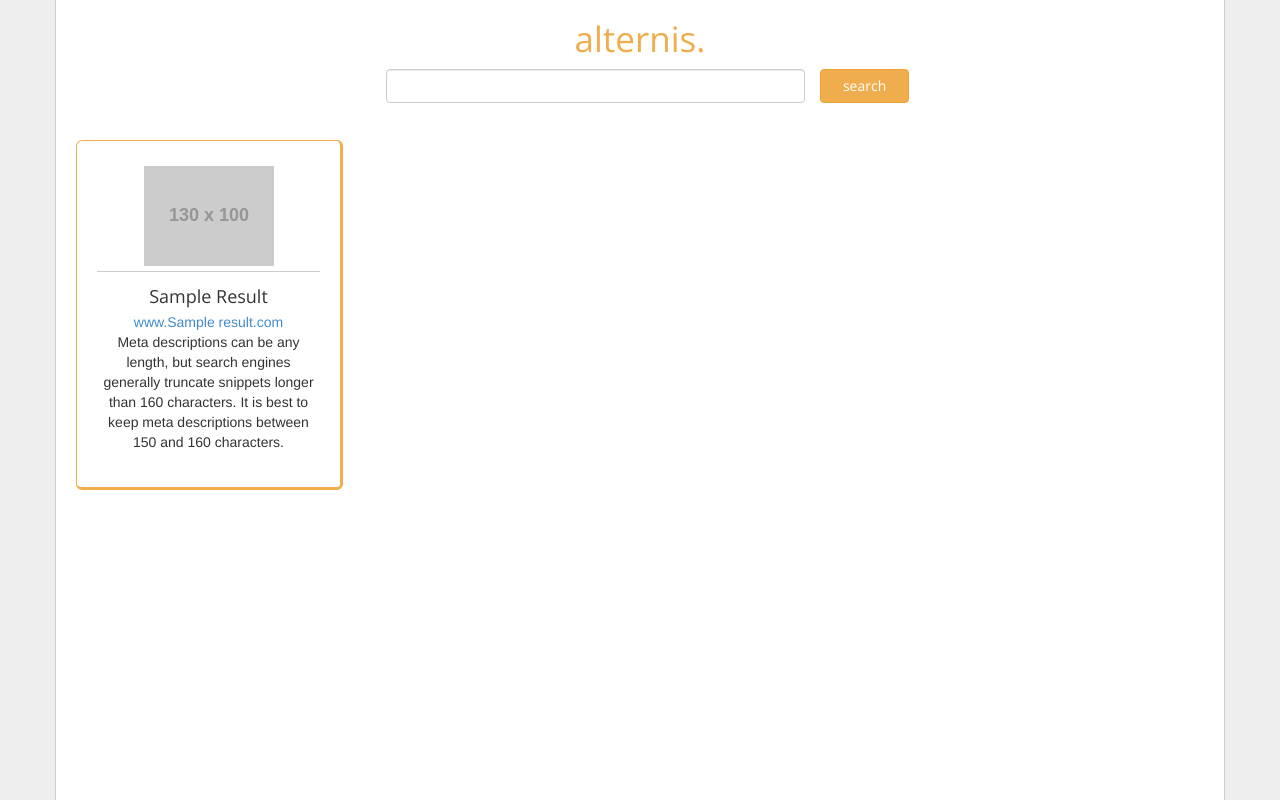
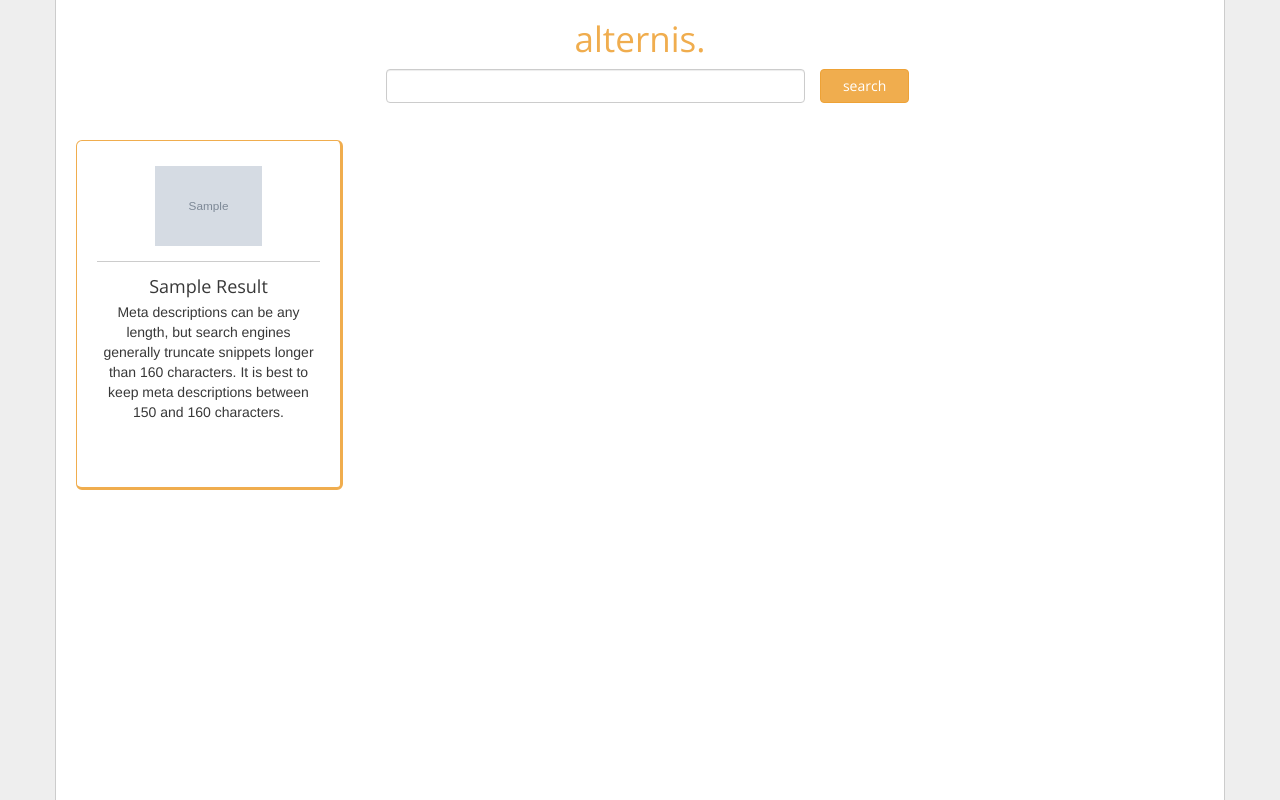
Before and after one commit to shahpranjal/alternis, a Django app: template templates/alternis/results.html in a window 1280 px wide. Run offline with Django 3.2, Linux system fonts and the light colour scheme; tables that the repository leaves empty hold one stand-in row (values such as "Sample post"); the template is opened without the code that fills it: values that come from a table or form of the project are taken from there, most other values are stand-ins (such as "Sample title", 1, 10 or a date in 2020); grey boxes marked "Sample" are stand-in pictures; grey boxes labelled with a size stand in for pictures from a placeholder-image service; some libraries are stand-ins or nearby versions.

Commit message:
getttttin close

```diff
--- a/static/alternis/css/style.css
+++ b/static/alternis/css/style.css
@@ -30,6 +30,7 @@ body {
   width: 100%;
   height: 120px;
   transition: all 0.3s ease-out;
+  z-index: 999;
 }
 #results-header h1 {
   font-size: 2.5em;
@@ -90,13 +91,21 @@ input {
   display: inline-block;
 }
 .result-card {
-  border-top: 1px solid #ccc;
-  border-left: 1px solid #ccc;
-  border-bottom: 2px solid #ccc;
-  border-right: 2px solid #ccc;
+  border-top: 1px solid #cccccc;
+  border-left: 1px solid #cccccc;
+  border-bottom: 2px solid #cccccc;
+  border-right: 2px solid #cccccc;
   height: 350px;
   border-radius: 6px;
   padding: 20px;
+  overflow: hidden;
+  color: #383838;
+}
+.result-card:hover {
+  border-top: 1px solid #69d2e7;
+  border-left: 1px solid #69d2e7;
+  border-bottom: 3px solid #69d2e7;
+  border-right: 3px solid #69d2e7;
 }
 .card-head {
   position: relative;
@@ -105,7 +114,9 @@ input {
   padding: 5px;
 }
 .card-head img {
-  margin: 0 auto;
+  margin: 0 auto 10px;
+  height: 80px;
+  max-width: 140px;
 }
 .card-body {
   padding: 5px;
--- a/static/alternis/less/style.less
+++ b/static/alternis/less/style.less
@@ -1,11 +1,12 @@
 @background: #EEEEEE;
-@color1: #69D2E7;
-@color2: #A7DBD8;
+
 @color3: #E0E4CC;
 @color4: #F38630;
 @color5: #FA6900;
 
+@teal: #69D2E7;
 @bs-orange: #f0ad4e;
+@c-grey: #cccccc;
 
 html{
   width: 100%;
@@ -79,18 +121,47 @@ input{
 }
 
 .result-card {
-  border-top: 1px solid #ccc;
-  border-left: 1px solid #ccc;
-  border-bottom: 2px solid #ccc;
-  border-right: 2px solid #ccc;
+  border-top: 1px solid @c-grey;
+  border-left: 1px solid @c-grey;
+  border-bottom: 2px solid @c-grey;
+  border-right: 2px solid @c-grey;
   height: 350px;
   border-radius: 6px;
+  padding: 20px;
+  overflow: hidden;
+  color: #383838;
   &:hover {
+    border-top: 1px solid @teal;
+    border-left: 1px solid @teal;
+    border-bottom: 3px solid @teal;
+    border-right: 3px solid @teal;
   }
 }
 
+.card-head{
+  position: relative;
+  width:100%;
+  border-bottom: 1px solid #ccc;
+  padding: 5px;
+  img{
+    margin: 0 auto 10px;
+    height:80px;
+    max-width: 140px;
+  }
+}
+
+.card-body{
+  padding: 5px;
+  .result-title{
+    margin-bottom: 5px;
+  }
+}
 
 .result-title{
   font-family: 'Open Sans';
   text-transform: capitalize;
 }
+
+.site-link{
+  margin-bottom: 1em;
+}
--- a/templates/alternis/index.html
+++ b/templates/alternis/index.html
@@ -15,7 +15,7 @@
         <script type="text/javascript" src="{% static 'alternis/js/bootstrap.min.js' %}"></script>
         <div class='container'>
             <div id='header' class='col-xs-12'>
-                <h1 id='alternis-text'>alternis</h1>
+                <h1 id='alternis-text'>alternis.</h1>
                 <span>find alternates for anything</span>
             </div>
 
--- a/templates/alternis/results.html
+++ b/templates/alternis/results.html
@@ -30,19 +30,20 @@
                     <div id="results">
                         {% for result in gr %}
                             <div class='col-lg-3 col-md-6 result-ctn'>
+                                <a href="{{  result.link  }}">
                                     <div class="result-card">
                                         <div class='card-head'>
-                                        <img class="img-responsive" src='http://placehold.it/130x100'/>
+                                            <img class="img-responsive" src='{{ result.img }}'/>
                                         </div>
                                         <div class="card-body">
-                                        <h4 class='result-title'>{{ result }}</h4>
-                                        <a href="#" class='site-link'>www.{{ result }}.com</a>
+                                            <h4 class='result-title'>{{ result.title }}</h4>
                                             <p>Meta descriptions can be any length, but search engines generally truncate snippets
                                                 longer than 160 characters. It is best to keep meta descriptions between 150
                                                 and 160 characters.
                                             </p>
                                         </div>
                                     </div>
+                                </a>
                             </div>
                         {% endfor %}
                     </div>
```
Also changed, not shown: other parts of static/alternis/less/style.less (+44 -3 lines), alternisApp/lib/queryapi.py (line endings or trailing spaces), alternisApp/views.py (line endings or trailing spaces). Lines whose indentation alone changed are shown as unchanged.
